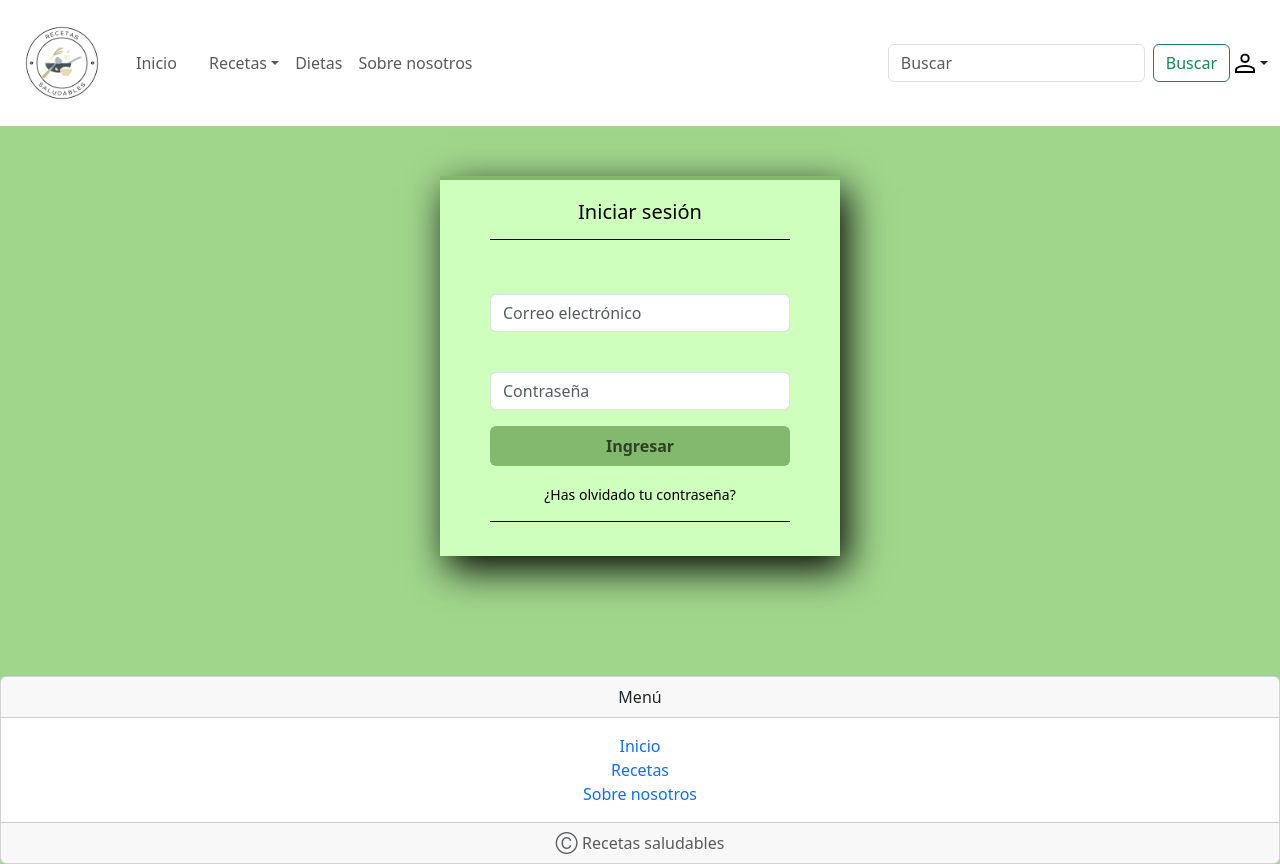
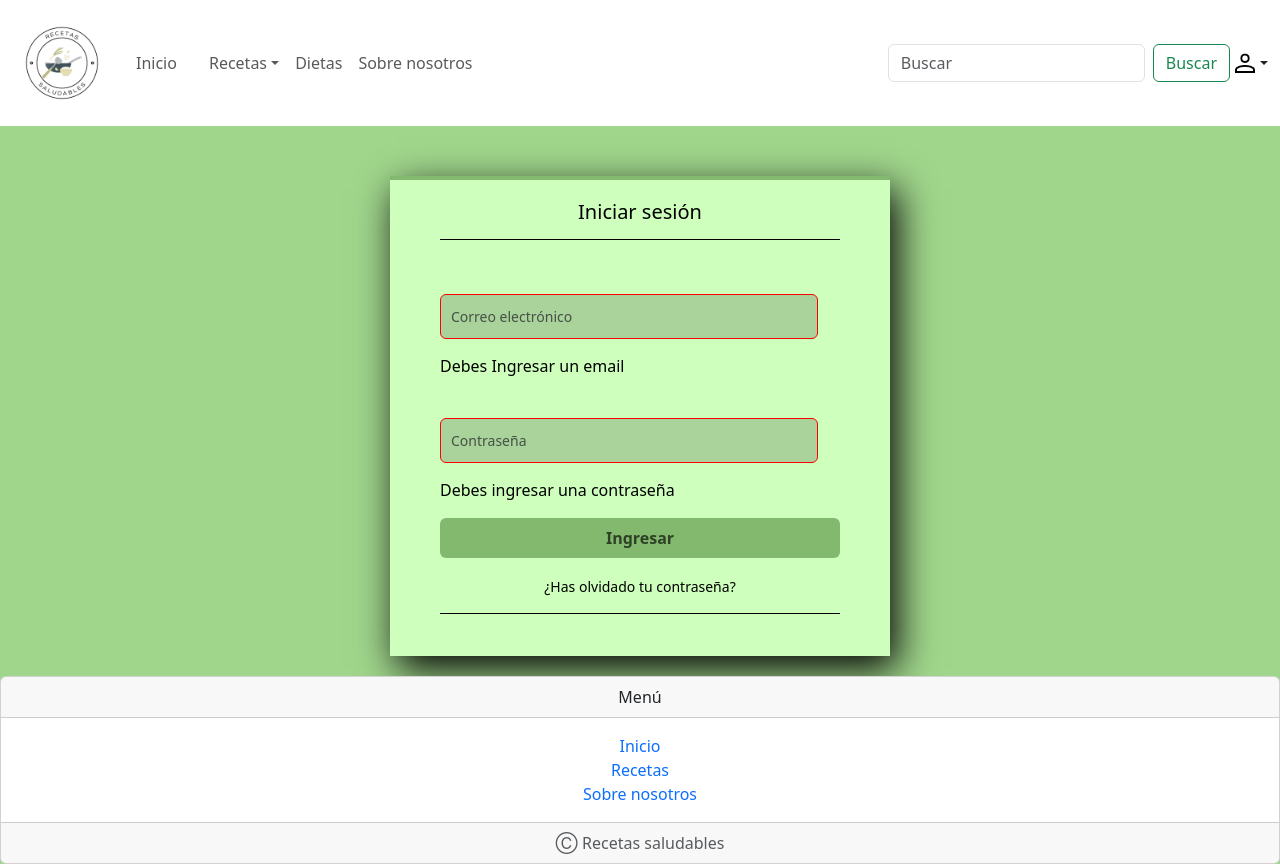
Before and after one commit to shyp0/Proyectoweb, a React (Vite) app: page /acceso in a window 1280 px wide. Both pictures are taken after a click on the button "Ingresar". Built offline with nearby package versions, Linux system fonts and the light colour scheme.

Commit message:
login listo

```diff
--- /dev/null
+++ b/src/assets/login.json
@@ -0,0 +1,9 @@
+{
+    "cuentas":[
+        {
+            "nombre":"vicente@gmail.com",
+            "contrasena": "123456"
+        }
+
+    ]
+}
--- a/src/pages/Acceso.jsx
+++ b/src/pages/Acceso.jsx
@@ -1,22 +1,70 @@
 import Form from 'react-bootstrap/Form';
 import Button from 'react-bootstrap/Button';
 import '../styles.css';
+import React, { useState } from 'react';
+import axios from 'axios'
 
-function Acceso() {
+const Acceso=() => {
+
+    const [email, setEmail] = useState('');
+    const [contrasena, setContrasena] = useState('');
+    const [errors, setErrors] = useState({});
+
+    const validarFormulario = (e) => {
+        e.preventDefault();
+
+        const errores = {};
+        const jsonFilePath = 'src/assets/login.json';
+        const jsonData = async()=>{
+            let data=await axios.get(jsonFilePath);
+            data=data.data;
+            console.log(data);
+            const verificacion = {
+              "email": data.cuentas.slice(-1)[0].nombre,
+              "contrasena" : data.cuentas.slice(-1)[0].contrasena,
+           };
+
+        //    console.log(verificacion.email);
+        //    console.log(verificacion.contrasena);
+        if (!email) {
+            errores.email = 'Debes Ingresar un email';
+          } else if (email !== verificacion.email) {
+            errores.email = 'El email no coincide';
+        }
+        if (!contrasena) {
+            errores.contrasena = 'Debes ingresar una contraseña';
+          } else if (contrasena !== verificacion.contrasena) {
+            errores.contrasena = 'La contraseña no coincide';
+        }
+
+        setErrors(errores);
+
+        if (Object.keys(errores).length === 0) {
+          // Realizar la lógica de envío del formulario
+          console.log('Formulario válido');
+        }
+    };
+        jsonData();
+
+}
+
+    //   jsonData();
     return (
         <div class="container-acceder">
             <div class="formulario">
                 <Form name="acceso" id="acceso">
                     <h5>Iniciar sesión</h5>
-                    <Form.Group className="mb-3" controlId="exampleForm.ControlInput1">
+                    <Form.Group className="mb-3" >
                         <Form.Label></Form.Label>
-                        <Form.Control class="controls1" type="email" placeholder="Correo electrónico" />
+                        <Form.Control class="controls1" type="email" className={errors.email ? 'controls error' : 'controls success'} placeholder="Correo electrónico" onChange={(e)=> setEmail(e.target.value)} />
+                        {errors.email && <span>{errors.email}</span>}
                     </Form.Group>
-                    <Form.Group className="mb-3" controlId="exampleForm.ControlInput1">
+                    <Form.Group className="mb-3" >
                         <Form.Label></Form.Label>
-                        <Form.Control class="controls1" type="password" placeholder="Contraseña" />
+                        <Form.Control class="controls1" type="password" className={errors.contrasena ? 'controls error' : 'controls success'} placeholder="Contraseña" onChange={(e)=> setContrasena(e.target.value)}/>
+                        {errors.contrasena && <span>{errors.contrasena}</span>}
                     </Form.Group>
-                    <Button className="registrar">Ingresar</Button>{' '}
+                    <Button className="registrar" onClick={validarFormulario}>Ingresar</Button>{' '}
                     <p class="contraseña">
                         <a href="#">¿Has olvidado tu contraseña?</a>
                     </p>
@@ -24,6 +72,6 @@ function Acceso() {
             </div>
         </div>
     );
-}
 
+};
 export default Acceso;
--- a/src/styles.css
+++ b/src/styles.css
@@ -54,8 +54,8 @@ footer {
 }
 
 .formulario {
-  width: 400px;
-  height: 380px;
+  width: 500px;
+  height: 480px;
   background: #CEFFBC;
   margin: auto;
   margin-top: 50px;
```
